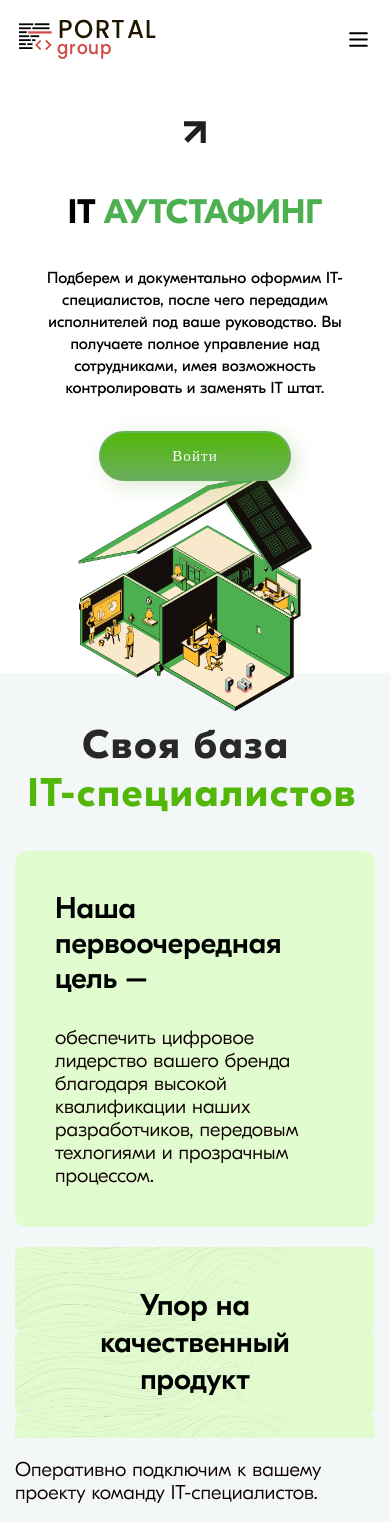
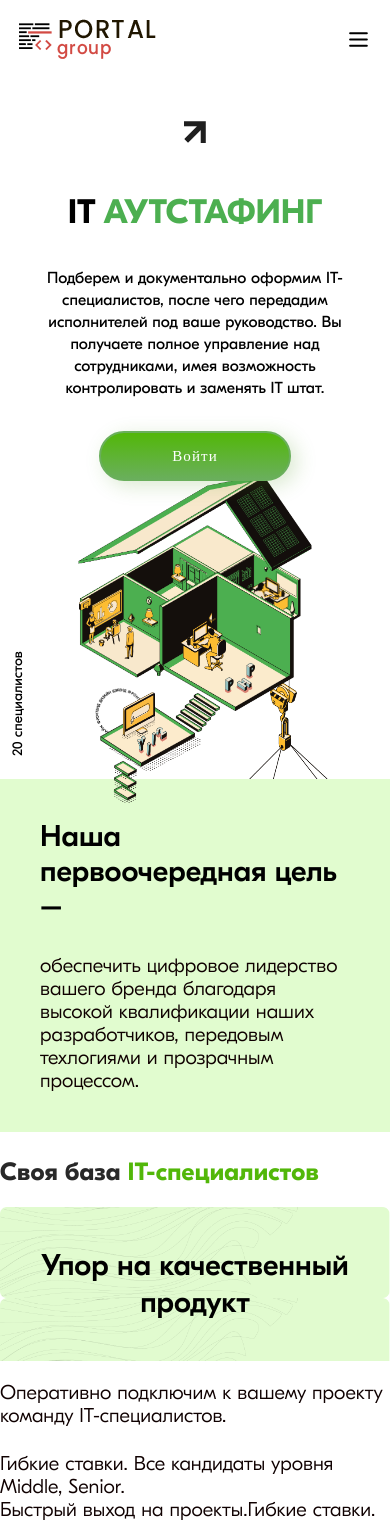
Before and after one commit to apuc/-outstaffing_land, a Vue app: page / in a window 390 px wide. Shown: the top 1522 px of the page. Built offline with nearby package versions, Linux system fonts and the light colour scheme.

Commit message:
fix(ItSpecialist): адаптив <768px
по новому макету

```diff
--- a/src/components/itSpecialist/ItSpecialist.vue
+++ b/src/components/itSpecialist/ItSpecialist.vue
@@ -1,6 +1,6 @@
 <template>
   <section class="it_specialist">
-    <div class="container-absolute-it-specialist">
+    <div class="container-absolute-it-specialist" style="padding: 15px;">
       <div class="number-specialist">
         20 специалистов
       </div>
@@ -40,6 +40,13 @@
               техлогиями и прозрачным процессом.
             </div>
           </div>
+        </div>
+        <div class="mobile-wrapper">
+          <h2>Своя база
+            <div class="h2--green">
+              &nbsp;IT-специалистов
+            </div>
+          </h2>
         </div>
         <div class="col-670">
           <div class="background-img-green">
@@ -88,6 +95,10 @@ export default {
   to {
     transform: rotate(-360deg)
   }
+}
+
+.mobile-wrapper {
+  display: none;
 }
 
 .square img {
@@ -274,6 +285,19 @@ export default {
   padding: 0 290px;
 }
 
+.container .mobile-wrapper h2 {
+  margin-top: 25px;
+  margin-bottom: 0;
+  display: flex;
+  justify-content: center;
+  flex-wrap: wrap;
+  font-family: "GT Eesti Pro Display";
+  font-size: 25px;
+  font-weight: 700;
+  letter-spacing: 0.27px;
+  line-height: normal;
+}
+
 .container h2 {
   font-size: 50px;
   letter-spacing: 2px;
@@ -300,6 +324,7 @@ h2 {
   .container .wrapper h2 {
     font-size: 32px;
   }
+
   .col-410 .wrapper-410 {
     padding: 34px;
   }
@@ -307,11 +332,65 @@ h2 {
 
 @media only screen and (max-width: 768px) {
   .it_specialist {
-    padding: 15px;
+    /*padding: 15px;*/
+    background-color: #ffffff;
+  }
+
+  .container {
+    z-index: 1;
+  }
+
+  .mobile-wrapper {
+    display: flex;
+  }
+
+  .container .wrapper {
+    display: none;
   }
 
   .container-absolute-it-specialist {
-    display: none;
+    position: relative;
+    height: 76px;
+    top: 52px;
+    left: 0;
+
+  }
+
+  img.img-2 {
+    top: 50%;
+    left: 50%;
+    width: 120px;
+    height: 110px;
+    transform: translate(-95px, -85px);
+    z-index: 2;
+  }
+
+  img.img-3 {
+    width: 33px;
+    height: 47px;
+    left: 50%;
+    top: 50%;
+    transform: translate(-73px, -86px);
+    z-index: 3;
+  }
+
+  img.img-4 {
+    width: 30px;
+    height: 30px;
+    z-index: 1;
+    left: 50%;
+    top: 50%;
+    transform: translate(-58px, -51px);
+    z-index: 3;
+  }
+
+  img.img-9 {
+    width: 130px;
+    height: 170px;
+    z-index: 0;
+    left: 50%;
+    top: 50%;
+    transform: translate(22px, -106px);
   }
 
   .container {
@@ -322,6 +401,7 @@ h2 {
 
   .row {
     margin-top: 0;
+    z-index: 1;
     display: inline-block
   }
 
@@ -333,6 +413,7 @@ h2 {
     max-width: 100%;
     margin-right: 0;
     margin-left: 0;
+    border-radius: 0;
   }
 
   .wrapper-410 {
@@ -357,6 +438,30 @@ h2 {
     padding: 40px;
     line-height: 37px;
   }
+
+  .square {
+    position: absolute;
+    left: 50%;
+    top: 50%;
+    transform: translate(-100px, -90px)
+  }
+
+  .square img {
+    width: 50px;
+    height: 50px;
+  }
+
+  .number-specialist {
+    left: -35px;
+    top: -40px;
+    font-size: 14px;
+    width: auto;
+  }
+
+  .img-14, .img-13, .img-12, .img-11, .img-10, .img-8, .img-7, .img-6, .img-5 {
+    display: none;
+  }
+
 }
 
 @media only screen and (min-width: 425px) and (max-width: 768px) {
```
